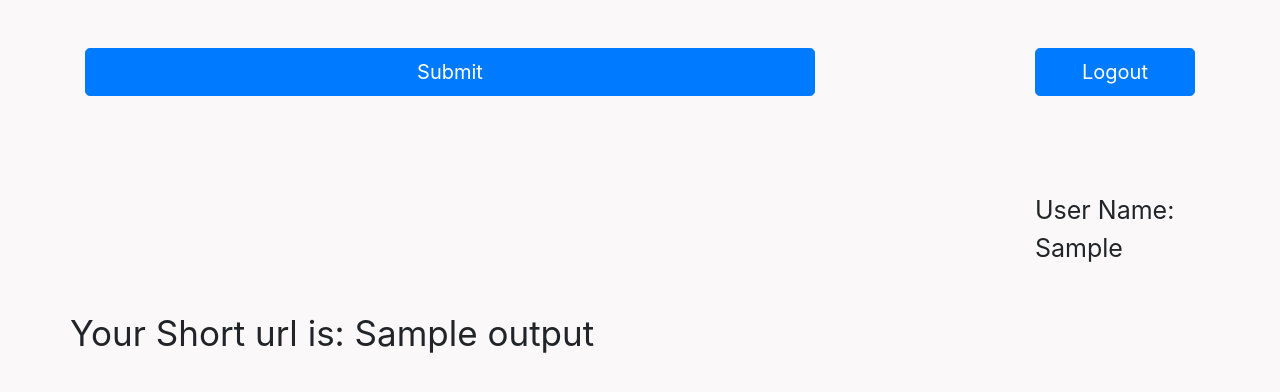
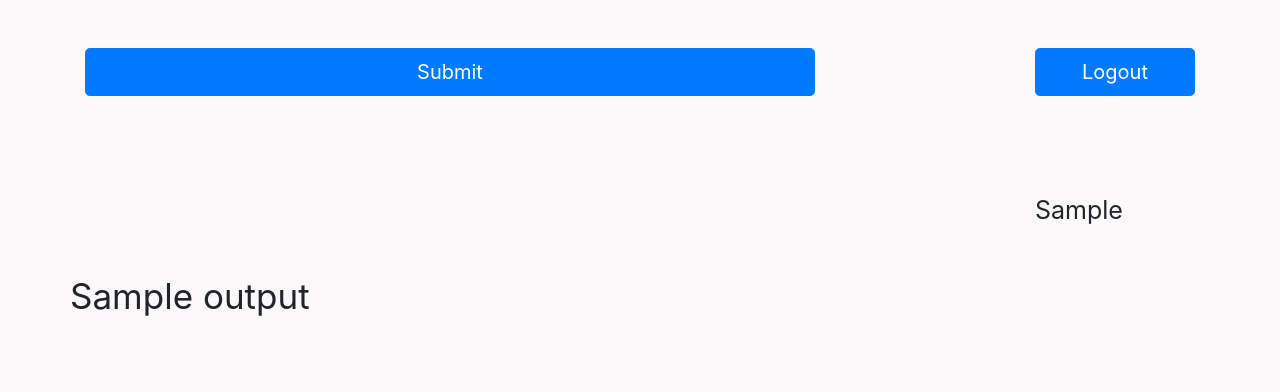
Before and after one commit to DeekshithaDondeti/SE-PROJECT, a Flask app: template templates/userpage.html in a window 1280 px wide. Shown: the part 134-526 px from the top of the page. Run offline with Flask 3, Linux system fonts and the light colour scheme; the template is opened without the code that fills it: most values are stand-ins (such as "Sample title", 1, 10 or a date in 2020); some libraries are stand-ins or nearby versions.

Commit message:
changes made 1

```diff
--- a/templates/userpage.html
+++ b/templates/userpage.html
@@ -27,12 +27,12 @@
                 <form class="form mt-5" action= "/logout"> <!routing to '/logout' when clicked on "logout">
                         <input type="submit" class="btn btn-primary btn-block btn-lg" value="Logout">
                 </form><br><br><br><br>
-                <p style="font-size:25px">User Name:  {{ output2 }}</p><br>
+                <p style="font-size:25px">  {{ output2 }}</p><br>
 <!--                <form class="form mt-5" action= "/"> <!routing to '/logout' when clicked on "logout">-->
 <!--                        <input type="submit" class="btn btn-primary btn-block btn-lg" value="Logout">-->
 <!--                </form><br><br><br><br>-->
             </div><br>
-            <p style="font-size:35px">Your Short url is:  {{ output }}</p><br><br>
+            <p style="font-size:35px">{{ output }}</p><br><br>
 
             {% if output5: %}
             <table border="1"><tr>
```
